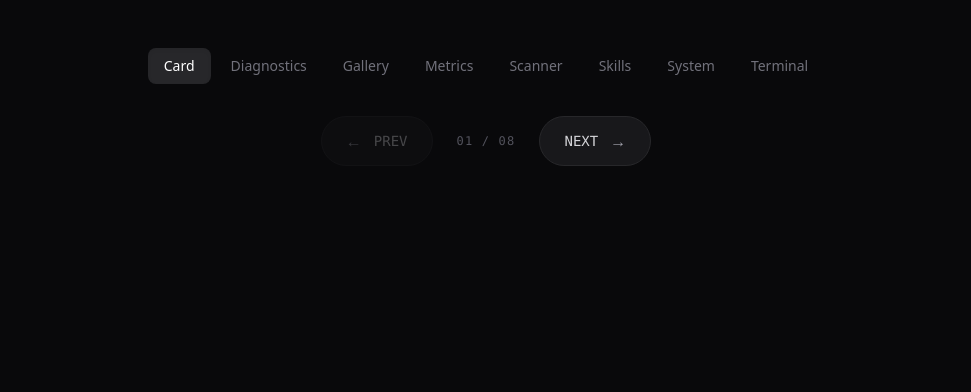
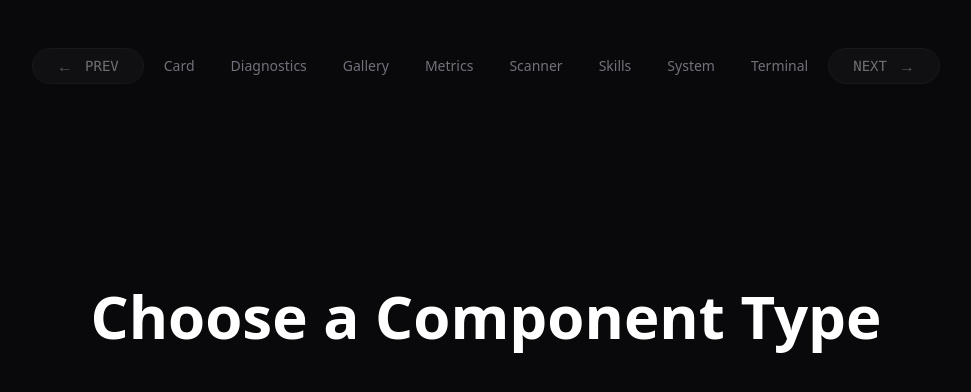
Before and after one commit to Jowohny/ExperimentalUI, a Nuxt app: page / in a window 1280 px wide. Shown: the top 392 px of the page, without its empty margins (154-1125 px from the left). Built offline with nearby package versions, Linux system fonts and the light colour scheme.

Commit message:
base layout

```diff
--- a/app/app.vue
+++ b/app/app.vue
@@ -1,77 +1,5 @@
-<script setup lang="ts">
-	import { ref, computed } from 'vue';
-
-	const themes = ['Card', 'Diagnostics', 'Gallery', 'Metrics', 'Scanner', 'Skills', 'System', 'Terminal']
-
-	const currentIndex = ref(0)
-
-	const isFirst = computed(() => currentIndex.value === 0)
-	const isLast = computed(() => currentIndex.value === themes.length - 1)
-
-	const nextPage = () => {
-		if (!isLast.value) currentIndex.value++
-	}
-
-	const prevPage = () => {
-		if (!isFirst.value) currentIndex.value--
-	}
-
-	const selectTheme = (index: number) => {
-		currentIndex.value = index
-	}
-	</script>
-
-	<template>
-		<div class="min-h-screen bg-zinc-950 flex flex-col items-center pt-12 font-sans">
-
-			<div class="w-full max-w-5xl px-6">
-
-				<div class="relative flex items-center justify-between mb-8">
-
-					<div class="flex gap-1 flex-1 justify-center">
-						<button
-							v-for="(theme, index) in themes"
-							:key="theme"
-							@click="selectTheme(index)"
-							class="px-4 py-2 rounded-lg text-sm font-medium transition-all duration-300 relative group"
-							:class="[
-								index === currentIndex
-									? 'text-white bg-zinc-800 shadow-inner'
-									: 'text-zinc-500 hover:text-zinc-300 hover:bg-zinc-800'
-							]"
-						>
-							{{ theme }}
-						</button>
-					</div>
-
-				</div>
-
-				<div class="flex items-center justify-center gap-6">
-
-					<button
-						@click="prevPage"
-						:disabled="isFirst"
-						class="group flex items-center gap-3 px-6 py-3 rounded-full border border-zinc-800 bg-zinc-900 hover:bg-zinc-800 hover:border-zinc-700 disabled:opacity-30 disabled:cursor-not-allowed transition-all duration-300"
-					>
-						<span class="text-zinc-400 group-hover:-translate-x-1 transition-transform">←</span>
-						<span class="text-sm font-mono text-zinc-300">PREV</span>
-					</button>
-
-					<div class="font-mono text-xs text-zinc-600 tracking-widest">
-						0{{ currentIndex + 1 }} / 0{{ themes.length }}
-					</div>
-
-					<button
-						@click="nextPage"
-						:disabled="isLast"
-						class="group flex items-center gap-3 px-6 py-3 rounded-full border border-zinc-800 bg-zinc-900 hover:bg-zinc-800 hover:border-zinc-700 disabled:opacity-30 disabled:cursor-not-allowed transition-all duration-300"
-					>
-						<span class="text-sm font-mono text-zinc-300">NEXT</span>
-						<span class="text-zinc-400 group-hover:translate-x-1 transition-transform">→</span>
-					</button>
-
-				</div>
-
-			</div>
-		</div>
-	</template>
+<template>
+	<NuxtLayout>
+		<NuxtPage/>
+	</NuxtLayout>
+</template>
--- /dev/null
+++ b/app/layouts/default.vue
@@ -0,0 +1,69 @@
+<script setup lang="ts">
+	import { ref, computed } from 'vue';
+
+	const themes = ['Card', 'Diagnostics', 'Gallery', 'Metrics', 'Scanner', 'Skills', 'System', 'Terminal']
+
+	const currentIndex = ref(0)
+
+	const isFirst = computed(() => currentIndex.value === 0 || currentIndex.value === -1)
+	const isLast = computed(() => currentIndex.value === themes.length - 1 || currentIndex.value === -1)
+
+	onMounted(() => {
+		currentIndex.value = -1
+	})
+
+	const nextPage = () => {
+		if (!isLast.value) currentIndex.value++
+	}
+
+	const prevPage = () => {
+		if (!isFirst.value) currentIndex.value--
+	}
+
+	const selectTheme = (index: number) => {
+		currentIndex.value = index
+	}
+	</script>
+
+	<template>
+		<div class="min-h-screen bg-zinc-950 flex flex-col z-10 items-center pt-12 font-sans">
+			<div class="w-full px-6">
+				<div class="relative flex items-center justify-between mb-8">
+					<div class="flex gap-1 flex-1 justify-center">
+						<button
+							@click="prevPage"
+							:disabled="isFirst"
+							class="group flex items-center gap-3 px-6 py-1 rounded-full border border-zinc-800 bg-zinc-900 hover:bg-zinc-800 hover:border-zinc-700 disabled:opacity-50 disabled:cursor-not-allowed transition-all duration-300"
+						>
+							<span class="text-zinc-400 group-hover:-translate-x-1 transition-transform">←</span>
+							<span class="text-sm font-mono text-zinc-300">PREV</span>
+						</button>
+						<button
+							v-for="(theme, index) in themes"
+							:key="theme"
+							@click="selectTheme(index)"
+							class="px-4 py-2 rounded-lg text-sm font-medium transition-all duration-300 relative group"
+							:class="[
+								index === currentIndex
+									? 'text-white bg-zinc-800 shadow-inner'
+									: 'text-zinc-500 hover:text-zinc-300 hover:bg-zinc-800'
+							]"
+						>
+							<NuxtLink to="/cardexamples">
+								{{ theme }}
+							</NuxtLink>
+						</button>
+						<button
+							@click="nextPage"
+							:disabled="isLast"
+							class="group flex items-center gap-3 px-6 py-1 rounded-full border border-zinc-800 bg-zinc-900 hover:bg-zinc-800 hover:border-zinc-700 disabled:opacity-50 disabled:cursor-not-allowed transition-all duration-300"
+						>
+							<span class="text-sm font-mono text-zinc-300">NEXT</span>
+							<span class="text-zinc-400 group-hover:translate-x-1 transition-transform">→</span>
+						</button>
+					</div>
+				</div>
+				<slot />
+			</div>
+		</div>
+	</template>
--- /dev/null
+++ b/app/pages/index.vue
@@ -0,0 +1,5 @@
+<template>
+	<div class="w-full h-[50vh] place-content-center text-center">
+		<h1 class="font-bold text-6xl text-white">Choose a Component Type</h1>
+	</div>
+</template>
```
